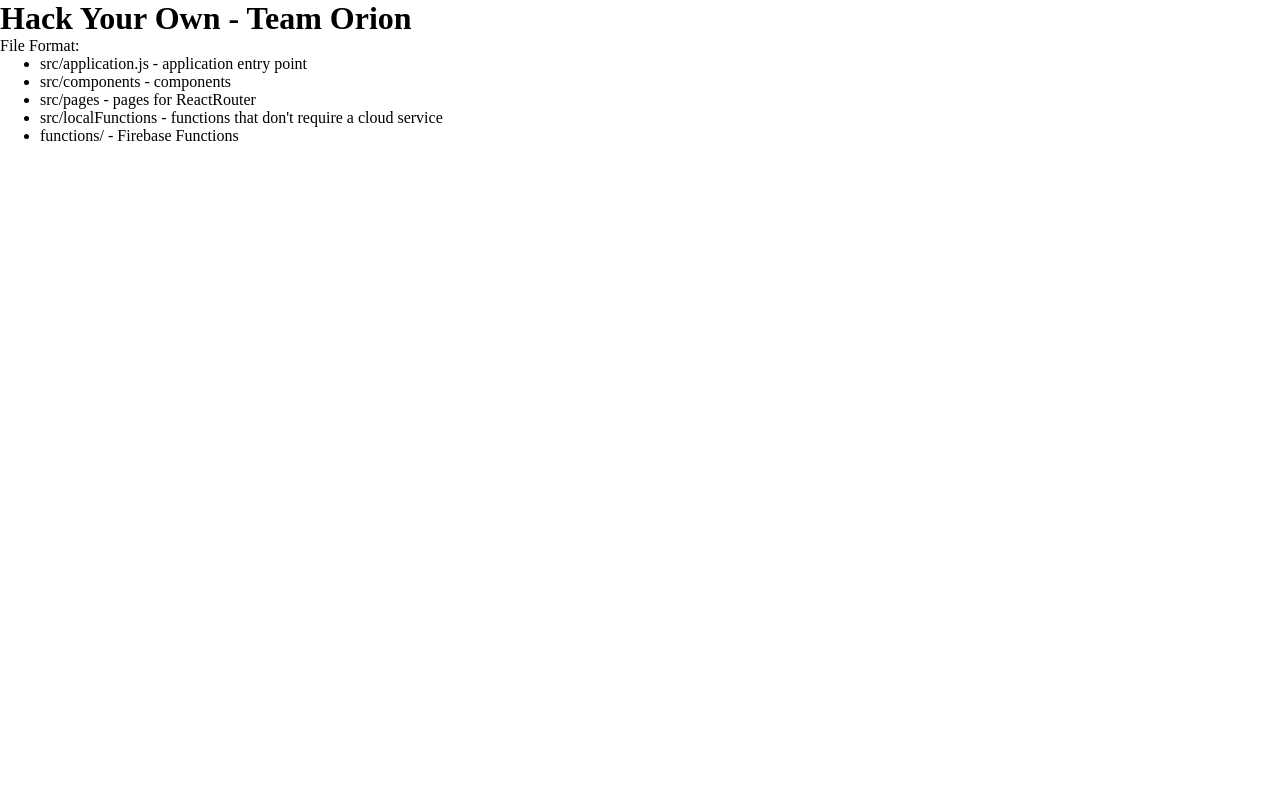
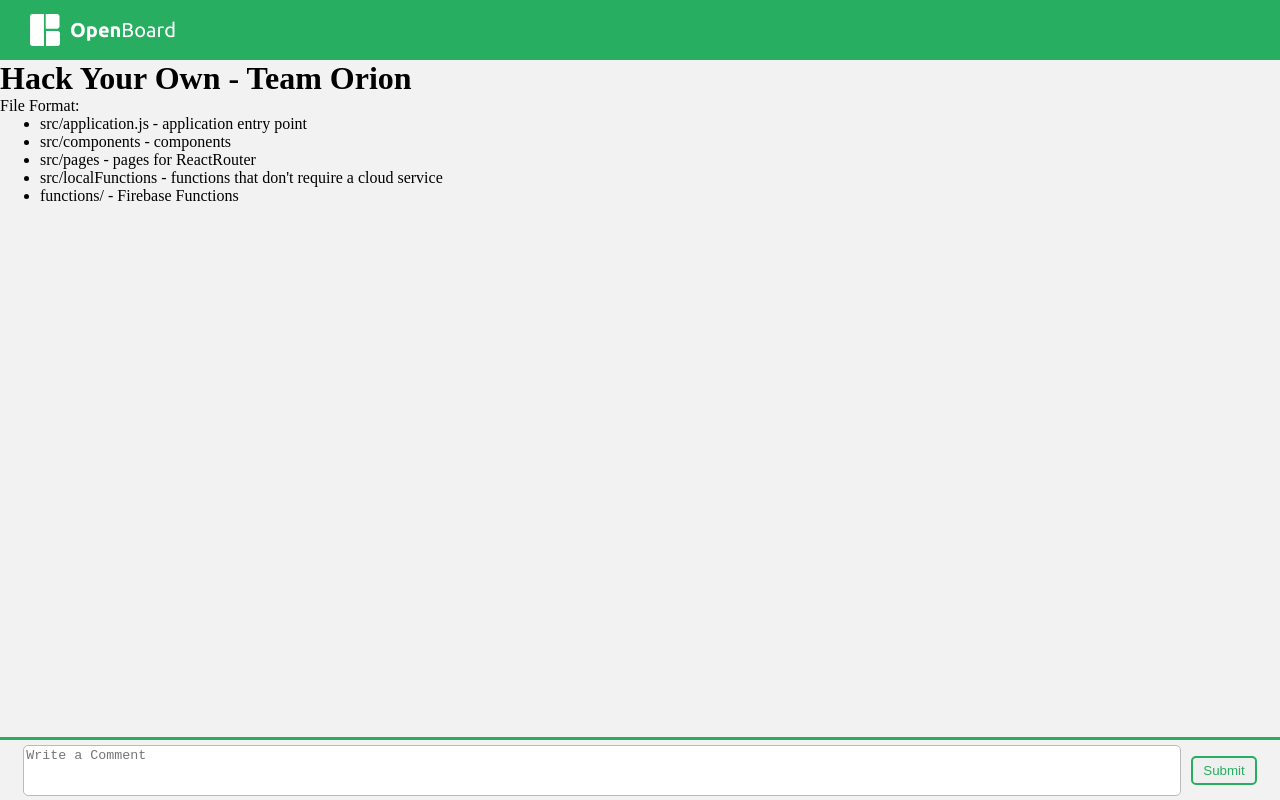
Before and after one commit to Hack-Your-Own-Team-Orion/openboard, a React (Create React App) app: page / in a window 1280 px wide. Built offline with nearby package versions, Linux system fonts and the light colour scheme.

Commit message:
Fixes to loadingScreen.tsx and added footer.tsx

```diff
--- a/public/index.html
+++ b/public/index.html
@@ -2,28 +2,6 @@
 <html lang="en">
   <head>
     <meta charset="utf-8" />
-    <link rel="icon" href="%PUBLIC_URL%/favicon.ico" />
-    <meta name="viewport" content="width=device-width, initial-scale=1" />
-    <meta name="theme-color" content="#000000" />
-    <meta
-      name="description"
-      content="Web site created using create-react-app"
-    />
-    <link rel="apple-touch-icon" href="%PUBLIC_URL%/logo192.png" />
-    <!--
-      manifest.json provides metadata used when your web app is installed on a
-      user's mobile device or desktop. See https://developers.google.com/web/fundamentals/web-app-manifest/
-    -->
-    <link rel="manifest" href="%PUBLIC_URL%/manifest.json" />
-    <!--
-      Notice the use of %PUBLIC_URL% in the tags above.
-      It will be replaced with the URL of the `public` folder during the build.
-      Only files inside the `public` folder can be referenced from the HTML.
-
-      Unlike "/favicon.ico" or "favicon.ico", "%PUBLIC_URL%/favicon.ico" will
-      work correctly both with client-side routing and a non-root public URL.
-      Learn how to configure a non-root public URL by running `npm run build`.
-    -->
     <title>React App</title>
 
     <style>
@@ -32,20 +10,13 @@
             margin: 0;
             border: 0;
         }
+        body {
+            background-color: #F2F2F2;
+        }
     </style>
   </head>
   <body>
     <noscript>You need to enable JavaScript to run this app.</noscript>
     <div id="root"></div>
-    <!--
-      This HTML file is a template.
-      If you open it directly in the browser, you will see an empty page.
-
-      You can add webfonts, meta tags, or analytics to this file.
-      The build step will place the bundled scripts into the <body> tag.
-
-      To begin the development, run `npm start` or `yarn start`.
-      To create a production bundle, use `npm run build` or `yarn build`.
-    -->
   </body>
 </html>
--- a/src/application.tsx
+++ b/src/application.tsx
@@ -1,5 +1,7 @@
 import React, { Component } from "react";
 import LoadingScreen from "./components/loadingScreen";
+import Navbar from "./components/navbar";
+import Footer from "./components/footer";
 
 type ApplicationProps = {};
 type ApplicationState = {
@@ -27,6 +29,7 @@ export default class Application extends Component<ApplicationProps, Application
         return (
             <>
                 <LoadingScreen shouldFadeOut={this.state.fadeOutLoadingScreen} />
+                <Navbar />
                 <h1>Hack Your Own - Team Orion</h1>
                 <p>File Format:</p>
                 <ul>
@@ -36,6 +39,7 @@ export default class Application extends Component<ApplicationProps, Application
                     <li>src/localFunctions - functions that don't require a cloud service</li>
                     <li>functions/ - Firebase Functions</li>
                 </ul>
+                <Footer />
             </>
         );
     }
--- /dev/null
+++ b/src/components/footer.tsx
@@ -0,0 +1,100 @@
+import React, { Component } from "react";
+import { css, StyleSheet } from "aphrodite";
+import Colors from "../colors.global";
+
+type FooterProps = {}
+type FooterState = {
+    currentInput: string
+}
+
+export default class Footer extends Component<FooterProps, FooterState> {
+
+    constructor(props: FooterProps) {
+        super(props);
+
+        this.state = {
+            currentInput: ""
+        };
+
+        this.handleSubmit  = this.handleSubmit.bind(this);
+        this.onInputChange = this.onInputChange.bind(this);
+    }
+
+    onInputChange(e: any): void {
+        this.setState({
+            ...this.state,
+            [e.target.id]: e.target.value
+        })
+    }
+
+
+    handleSubmit(): void {
+        alert("Attempted submit:\n" + JSON.stringify(this.state))
+    }
+
+    render(): React.ReactNode {
+        return (
+            <div className={css(styles.root)}>
+                <textarea
+                    name="currentInput"
+                    id="currentInput"
+                    autoCorrect="false"
+                    className={css(styles.textArea)}
+                    placeholder={"Write a Comment"}
+                    onChange={this.onInputChange}
+                ></textarea>
+                <button className={css(styles.button)} onClick={this.handleSubmit}>Submit</button>
+            </div>
+        );
+    }
+}
+
+const styles = StyleSheet.create({
+    root: {
+        position: "fixed",
+        bottom: "0",
+        width: "100vw",
+        textAlign: "center",
+        height: "60px",
+        borderTop: `3px solid ${Colors.green}`,
+        transition: "all .1s ease-in-out",
+        fontFamily: "'Ubuntu', sans-serif",
+
+        display: "flex",
+        flexDirection: "row",
+        justifyContent: "center",
+        alignItems: "center",
+
+        ":hover": {
+            height: "180px"
+        },
+
+        ":active": {
+            height: "180px"
+        }
+    },
+
+    textArea: {
+        resize: "none",
+        height: "75%",
+        borderRadius: 5,
+        border: `1px solid ${"#BABABA"}`,
+        width: "90%",
+        whiteSpace: "normal",
+    },
+
+    button: {
+        border: `2px solid ${Colors.green}`,
+        color: Colors.green,
+        marginLeft: "10px",
+        cursor: "pointer",
+        borderRadius: 5,
+        padding: "5px 10px",
+        transition: "all .1s ease-in-out",
+
+        ":hover": {
+            transform: "translateY(-2px) scale(1.05)",
+            scale: "scale(1.1)"
+        },
+    }
+});
--- a/src/components/loadingScreen.tsx
+++ b/src/components/loadingScreen.tsx
@@ -6,7 +6,8 @@ type LoadingScreenProps = {
     shouldFadeOut: boolean
 };
 type LoadingScreenState = {
-    isFadingOut: boolean
+    isFadingOut: boolean,
+    shouldReturnNull: boolean
 };
 
 export default class LoadingScreen extends Component<LoadingScreenProps, LoadingScreenState> {
@@ -15,7 +16,8 @@ export default class LoadingScreen extends Component<LoadingScreenProps, Loading
         super(props);
 
         this.state = {
-            isFadingOut: false
+            isFadingOut: false,
+            shouldReturnNull: false
         }
     }
 
@@ -23,18 +25,26 @@ export default class LoadingScreen extends Component<LoadingScreenProps, Loading
         if (prevProps === this.props) return;
         if (this.props.shouldFadeOut === true) {
             this.setState({
-                isFadingOut: true
+                isFadingOut: true,
             });
+            setTimeout(() => {
+                this.setState({
+                    shouldReturnNull: true
+                });
+            }, 250)
         }
     }
 
     render(): React.ReactNode {
+        if (this.state.shouldReturnNull)
+            return null;
+
         return (
             this.state.isFadingOut ?
                 <Spring
                     from={{ opacity: 1 }}
                     to={{ opacity: 0 }}
-                    delay={500}
+                    config={{duration: 250}}
                 >
                     {props =>
                         <div className={css(styles.root)} style={props}>
@@ -55,6 +65,7 @@ export default class LoadingScreen extends Component<LoadingScreenProps, Loading
 
 const styles = StyleSheet.create({
     root: {
+        zIndex: 500,
         backgroundColor: Colors.green,
         width: "100vw",
         height: "100vh",
--- /dev/null
+++ b/src/components/navbar.tsx
@@ -0,0 +1,55 @@
+import React, { Component } from 'react'
+import { css, StyleSheet } from "aphrodite";
+import Colors from "../colors.global";
+
+type NavbarProps = {};
+type NavbarState = {};
+
+export default class Navbar extends Component<NavbarProps, NavbarState> {
+    render(): React.ReactNode {
+        return (
+            <nav className={css(styles.root)}>
+                <div className={css(styles.inner)}>
+                    <img src={process.env.PUBLIC_URL + "/Logo.svg"} alt="OpenBoard" height="32px" className={css(styles.brandLogo)}/>
+                    <a href="#" className={css(styles.brandTitle)}><span className={css(styles.brandTitleBolded)}>Open</span>Board</a>
+                </div>
+            </nav>
+        );
+    }
+}
+
+const styles: any = StyleSheet.create({
+    root: {
+        width: "100%",
+        height: "60px",
+        backgroundColor: Colors.green,
+
+        display: "flex",
+        flexDirection: "column",
+        justifyContent: "center",
+        position: "sticky"
+    },
+
+    inner: {
+        width: "calc(100% - 30px)",
+        marginLeft: "30px",
+        display: "flex",
+        alignItems: "center",
+    },
+
+    brandLogo: {
+        display: "block",
+        paddingRight: "10px",
+    },
+
+    brandTitle: {
+        fontFamily: "'Ubuntu', sans-serif",
+        textDecoration: "none",
+        color: "#FFF",
+        fontSize: "1.25em"
+    },
+
+    brandTitleBolded: {
+        fontWeight: 700
+    }
+});
```
Also changed, not shown: 1 other file (tests, documents, lock files or other folders).
